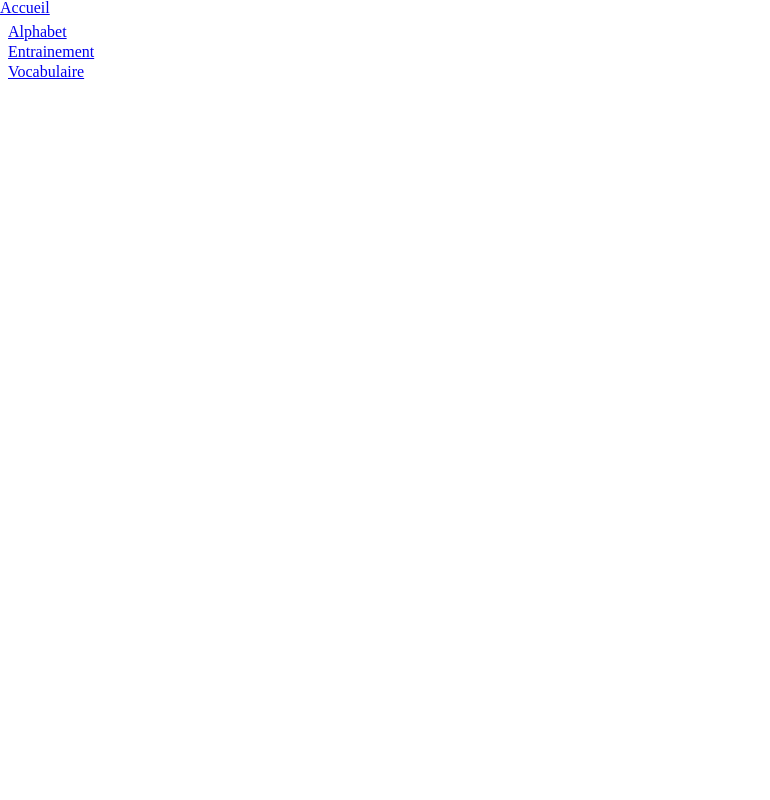
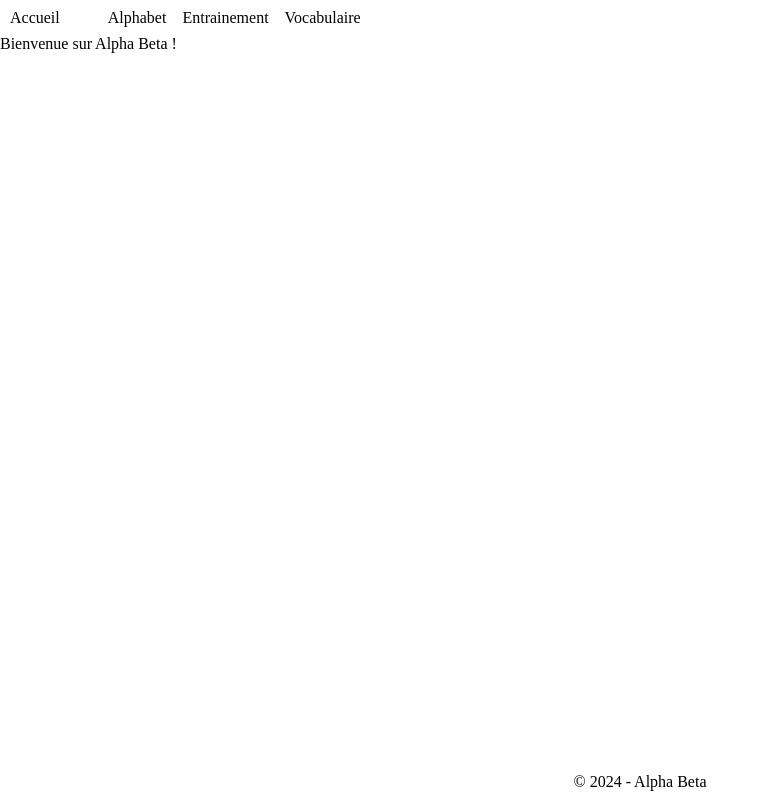
Before and after one commit to LDVerdier/alpha-beta, a React (Vite) app in the folder frontend/: page / in a window 1280 px wide. Shown: the whole page, without its empty margins (0-770 px from the left). Built offline with nearby package versions, Linux system fonts and the light colour scheme.

Commit message:
feat: implement header and footer

```diff
--- a/frontend/src/App.tsx
+++ b/frontend/src/App.tsx
@@ -2,9 +2,9 @@ import { createBrowserRouter, RouterProvider } from 'react-router-dom';
 
 import { InteractiveAlphabet } from './Alphabets/InteractiveAlphabet';
 import { StaticAlphabet } from './Alphabets/StaticAlphabet';
+import { HomePage } from './HomePage';
 import { Error404 } from './Layouts/Error404';
 import { Layout } from './Layouts/Layout';
-import { Summary } from './Summary';
 import { Words } from './Words/Words';
 
 const router = createBrowserRouter([
@@ -12,7 +12,7 @@ const router = createBrowserRouter([
     path: '/',
     element: (
       <Layout>
-        <Summary />
+        <HomePage />
       </Layout>
     ),
   },
@@ -42,7 +42,11 @@ const router = createBrowserRouter([
   },
   {
     path: '*',
-    element: <Error404 />,
+    element: (
+      <Layout>
+        <Error404 />
+      </Layout>
+    ),
   },
 ]);
 
--- /dev/null
+++ b/frontend/src/HomePage/index.tsx
@@ -0,0 +1,3 @@
+export const HomePage = () => {
+  return <div>Bienvenue sur Alpha Beta !</div>;
+};
--- /dev/null
+++ b/frontend/src/Layouts/Footer.tsx
@@ -0,0 +1,7 @@
+import styled from 'styled-components';
+
+export const Footer = styled.footer`
+  padding: 10px;
+  text-align: center;
+  margin-top: auto;
+`;
--- /dev/null
+++ b/frontend/src/Layouts/Header.tsx
@@ -0,0 +1,47 @@
+import { Link } from 'react-router-dom';
+import styled from 'styled-components';
+
+const StyledHeader = styled.header`
+  padding: 10px;
+  text-align: center;
+`;
+const Nav = styled.nav`
+  display: flex;
+  justify-content: left;
+  gap: 16px;
+`;
+
+const StyledLink = styled(Link)`
+  text-decoration: none;
+  color: black;
+  :visited {
+    color: black;
+  }
+  :hover {
+    text-decoration: underline;
+  }
+`;
+
+const StyledHomeLink = styled(StyledLink)`
+  margin-right: 32px;
+  :hover {
+    text-decoration: none;
+  }
+`;
+
+const HomeLink = () => {
+  return <StyledHomeLink to="/">Accueil</StyledHomeLink>;
+};
+
+export const Header = () => {
+  return (
+    <StyledHeader>
+      <Nav>
+        <HomeLink />
+        <StyledLink to="/alphabet">Alphabet</StyledLink>
+        <StyledLink to="/entrainement">Entrainement</StyledLink>
+        <StyledLink to="/vocabulaire">Vocabulaire</StyledLink>
+      </Nav>
+    </StyledHeader>
+  );
+};
--- a/frontend/src/Layouts/HomeLink.tsx
+++ /dev/null
@@ -1,5 +0,0 @@
-import { Link } from 'react-router-dom';
-
-export const HomeLink = () => {
-  return <Link to="/">Accueil</Link>;
-};
--- a/frontend/src/Layouts/Layout.tsx
+++ b/frontend/src/Layouts/Layout.tsx
@@ -1,14 +1,24 @@
 import { ReactNode } from 'react';
+import styled from 'styled-components';
 
-import { HomeLink } from './HomeLink';
+import { Footer } from './Footer';
+import { Header } from './Header';
+
+const LayoutContainer = styled.div`
+  display: flex;
+  flex-direction: column;
+  min-height: 100vh;
+  width: 100%;
+`;
+
+const StyledMain = styled.main``;
 
 export const Layout = ({ children }: { children: ReactNode }) => {
   return (
-    <>
-      <header>
-        <HomeLink />
-      </header>
-      <body>{children}</body>
-    </>
+    <LayoutContainer>
+      <Header />
+      <StyledMain>{children}</StyledMain>
+      <Footer>&copy; 2024 - Alpha Beta</Footer>
+    </LayoutContainer>
   );
 };
--- a/frontend/src/Summary/index.tsx
+++ /dev/null
@@ -1,25 +0,0 @@
-import { Link } from 'react-router-dom';
-import styled from 'styled-components';
-
-const SummaryContainer = styled.ul`
-  margin: 8px;
-`;
-const SummaryItem = styled.li`
-  margin: 4px 0;
-`;
-
-export const Summary = () => {
-  return (
-    <SummaryContainer>
-      <SummaryItem>
-        <Link to="/alphabet">Alphabet</Link>
-      </SummaryItem>
-      <SummaryItem>
-        <Link to="/entrainement">Entrainement</Link>
-      </SummaryItem>
-      <SummaryItem>
-        <Link to="/vocabulaire">Vocabulaire</Link>
-      </SummaryItem>
-    </SummaryContainer>
-  );
-};
```
